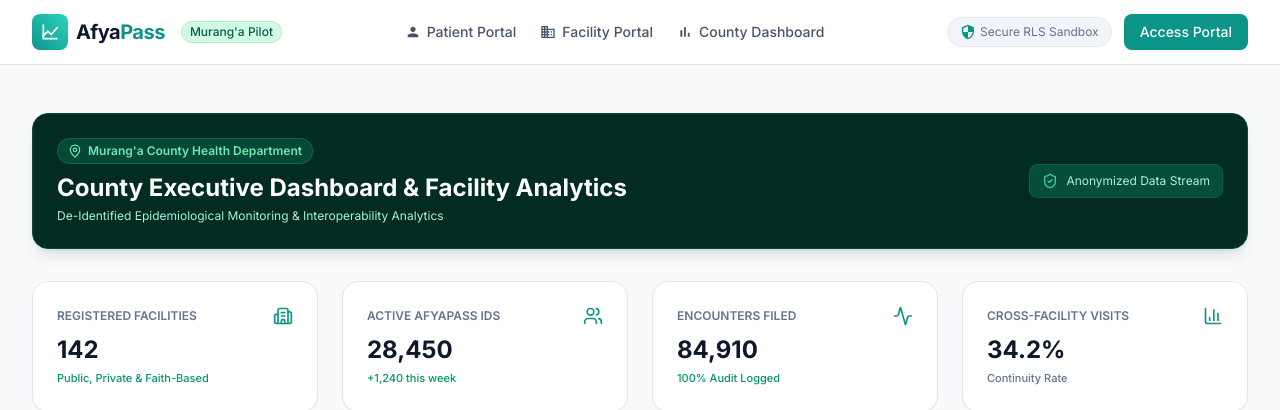
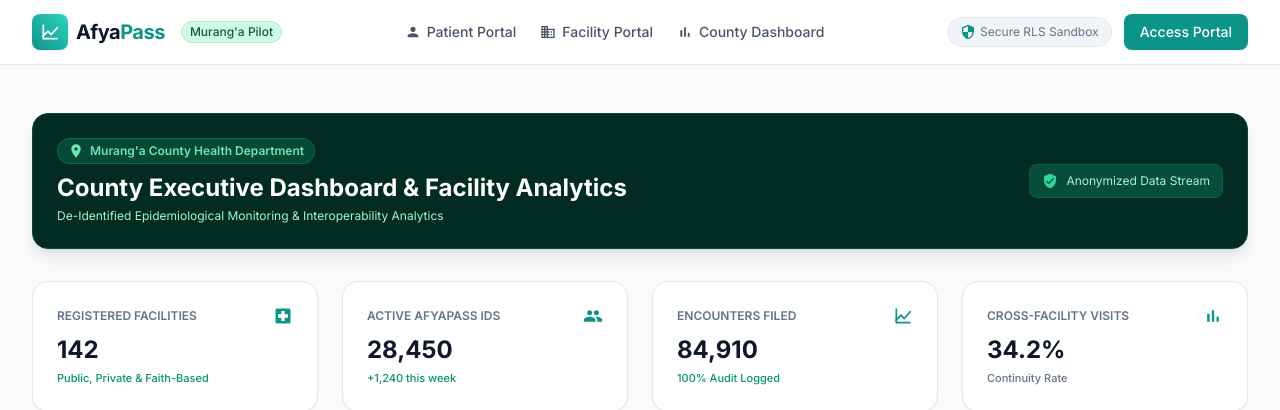
Before and after one commit to Jymee33/AfyaPass, a Next.js app: page /county in a window 1280 px wide. Shown: the top 410 px of the page. Built offline with nearby package versions, Linux system fonts and the light colour scheme.

Commit message:
chore(icons): migrate public county page from Lucide to UXWing

```diff
--- a/app/(public)/county/page.tsx
+++ b/app/(public)/county/page.tsx
@@ -1,5 +1,5 @@
 import React from 'react';
-import { BarChart3, Building2, Users, Activity, ShieldCheck, MapPin } from 'lucide-react';
+import { IcBarChart, IcHospital, IcUsers, IcActivity, IcShieldCheck, IcMapPin } from '@/components/icons';
 
 export default function CountyPage() {
   return (
@@ -8,7 +8,7 @@
         <div className="bg-emerald-950 text-white p-6 rounded-2xl border border-emerald-900 shadow-lg flex flex-col md:flex-row md:items-center justify-between gap-4">
           <div>
             <div className="inline-flex items-center gap-1.5 text-xs font-semibold px-2.5 py-1 bg-emerald-500/20 text-emerald-300 rounded-full border border-emerald-500/30 mb-2">
-              <MapPin className="w-3.5 h-3.5" />
+              <IcMapPin className="h-4 w-4" />
               <span>Murang'a County Health Department</span>
             </div>
             <h1 className="text-2xl font-bold">County Executive Dashboard & Facility Analytics</h1>
@@ -17,7 +17,7 @@
             </p>
           </div>
           <div className="flex items-center gap-2 text-xs bg-emerald-900 px-3 py-2 rounded-lg border border-emerald-800 text-emerald-200">
-            <ShieldCheck className="w-4 h-4 text-emerald-400" />
+            <IcShieldCheck className="w-4 h-4 text-emerald-400" />
             <span>Anonymized Data Stream</span>
           </div>
         </div>
@@ -26,7 +26,7 @@
           <div className="bg-white p-6 rounded-2xl border border-slate-200 shadow-sm">
             <div className="flex items-center justify-between mb-2">
               <span className="text-xs font-semibold text-slate-500 uppercase">Registered Facilities</span>
-              <Building2 className="w-5 h-5 text-afya-600" />
+              <IcHospital className="w-5 h-5 text-afya-600" />
             </div>
             <div className="text-2xl font-bold text-slate-900">142</div>
             <div className="text-[11px] text-emerald-600 mt-1 font-medium">Public, Private & Faith-Based</div>
@@ -35,7 +35,7 @@
           <div className="bg-white p-6 rounded-2xl border border-slate-200 shadow-sm">
             <div className="flex items-center justify-between mb-2">
               <span className="text-xs font-semibold text-slate-500 uppercase">Active AfyaPass IDs</span>
-              <Users className="w-5 h-5 text-afya-600" />
+              <IcUsers className="w-5 h-5 text-afya-600" />
             </div>
             <div className="text-2xl font-bold text-slate-900">28,450</div>
             <div className="text-[11px] text-emerald-600 mt-1 font-medium">+1,240 this week</div>
@@ -44,7 +44,7 @@
           <div className="bg-white p-6 rounded-2xl border border-slate-200 shadow-sm">
             <div className="flex items-center justify-between mb-2">
               <span className="text-xs font-semibold text-slate-500 uppercase">Encounters Filed</span>
-              <Activity className="w-5 h-5 text-afya-600" />
+              <IcActivity className="w-5 h-5 text-afya-600" />
             </div>
             <div className="text-2xl font-bold text-slate-900">84,910</div>
             <div className="text-[11px] text-emerald-600 mt-1 font-medium">100% Audit Logged</div>
@@ -53,7 +53,7 @@
           <div className="bg-white p-6 rounded-2xl border border-slate-200 shadow-sm">
             <div className="flex items-center justify-between mb-2">
               <span className="text-xs font-semibold text-slate-500 uppercase">Cross-Facility Visits</span>
-              <BarChart3 className="w-5 h-5 text-afya-600" />
+              <IcBarChart className="w-5 h-5 text-afya-600" />
             </div>
             <div className="text-2xl font-bold text-slate-900">34.2%</div>
             <div className="text-[11px] text-slate-500 mt-1 font-medium">Continuity Rate</div>
```
